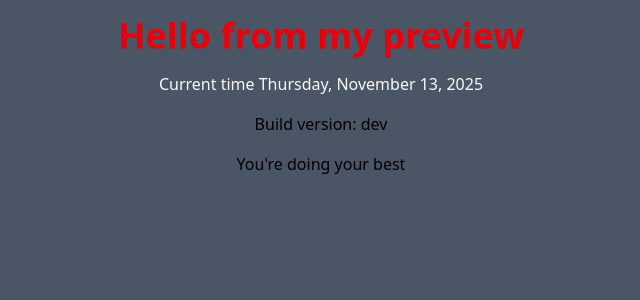
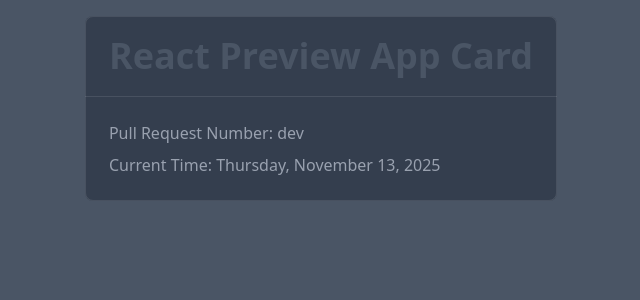
Before and after one commit to barnettet31/react-pr-preview-app, a React (Vite) app: page / in a window 1280 px wide. Shown: the top 300 px of the page, without its empty margins (319-959 px from the left). Built offline with nearby package versions, Linux system fonts and the light colour scheme.

Commit message:
update to use card

```diff
--- a/src/App.tsx
+++ b/src/App.tsx
@@ -2,15 +2,22 @@
   const version = import.meta.env.VITE_PR_NUMBER || 'dev';
   return (
     <main className="flex-1 flex justify-center py-4 flex-col items-center gap-4">
-      <h1 className="text-4xl text-red-600 font-semibold">Hello from my preview</h1>
-      <p className="text-gray-50">Current time {new Date().toLocaleDateString("en-US", {
-        weekday: "long",
-        year: "numeric",
-        month: "long",
-        day: "numeric",
-      })}</p>
-      <p>Build version: {version}</p>
-      <p>You're doing your best</p>
+      <div className="divide-y divide-white/10 overflow-hidden rounded-lg bg-gray-800/50 outline -outline-offset-1 outline-white/10">
+        <div className="px-4 py-5 sm:px-6">
+          <h1 className="text-4xl font-semibold text-gray-600 dark:text-gray-100 ">React Preview App Card</h1>
+        </div>
+        <div className="px-4 py-5 sm:p-6">
+          <div className="flex gap-2 flex-col text-gray-400 dark:text-gray-50">
+            <span className="text-grey-400">Pull Request Number: {version}</span>
+            <span>Current Time: {new Date().toLocaleDateString("en-US", {
+              weekday: "long",
+              year: "numeric",
+              month: "long",
+              day: "numeric",
+            })}</span>
+          </div>
+        </div>
+      </div>
     </main>
   )
 }
```
